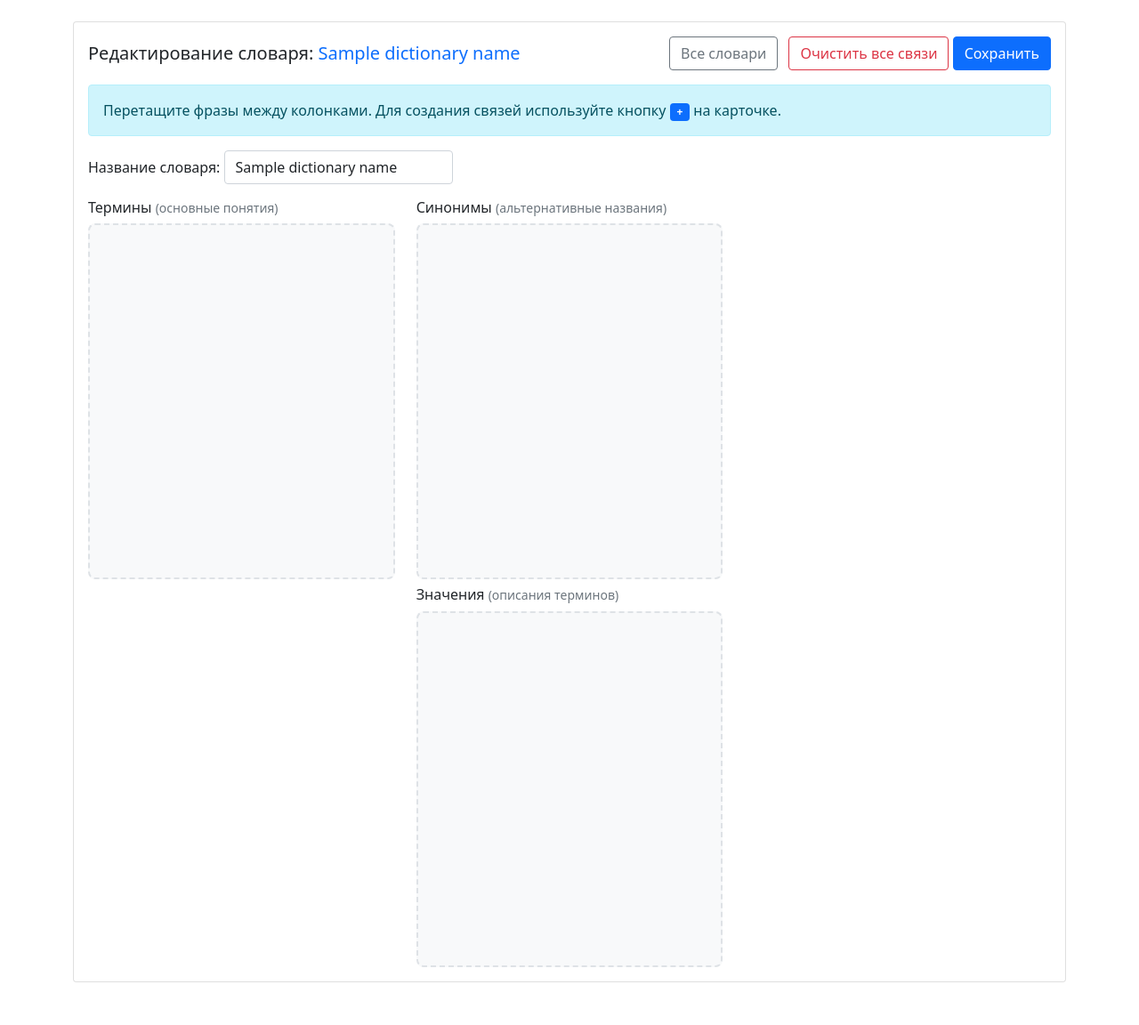
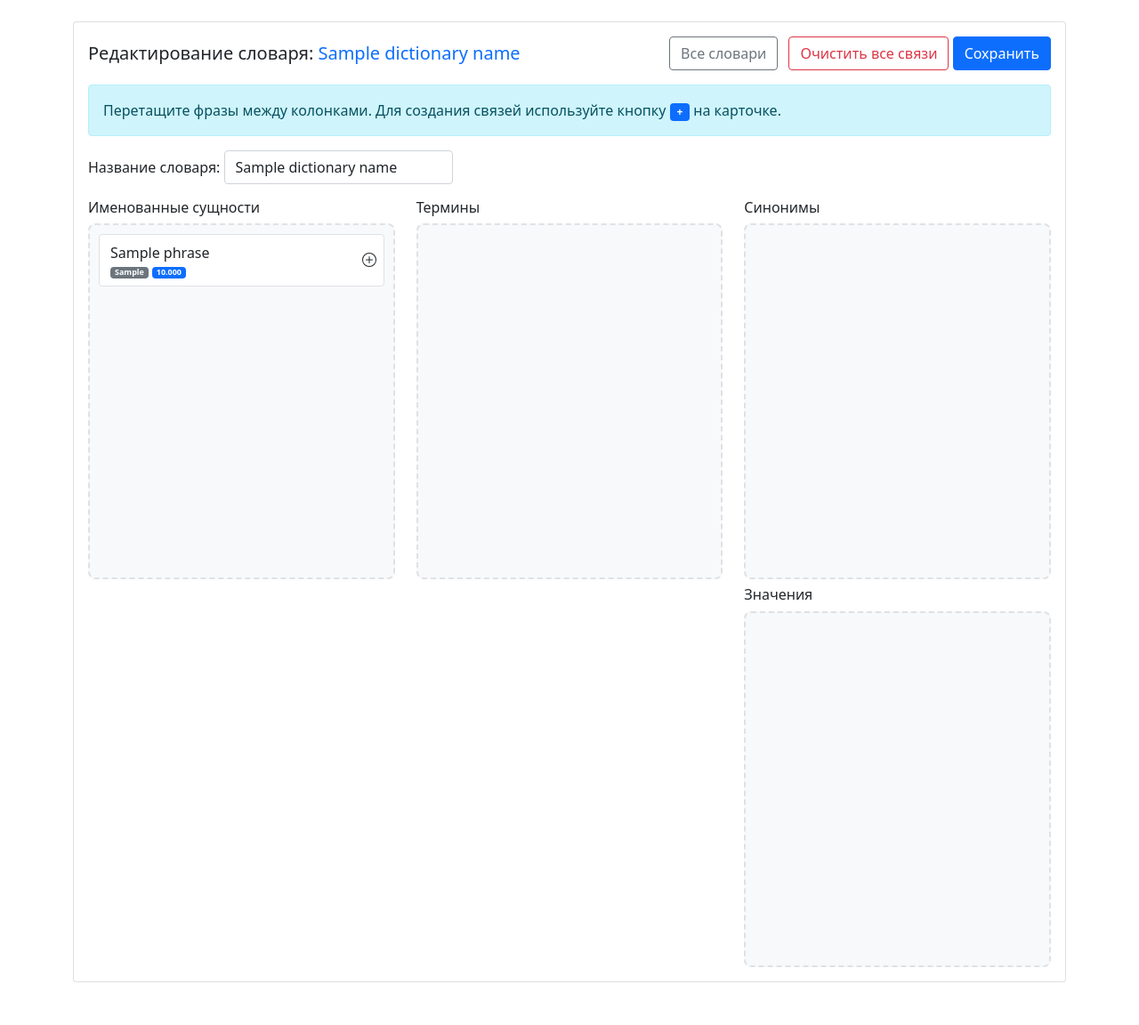
Before and after one commit to TheDudoser/NER-app, a Python web app: template templates/dictionary.html in a window 1280 px wide. Shown: the part 80-1232 px from the top of the page at 89% size. Run offline with Jinja, Linux system fonts and the light colour scheme; the template is opened without the code that fills it: most values are stand-ins (such as "Sample title", 1, 10 or a date in 2020).

Commit message:
#11: Добавил столбец "Именованные сущности" и сделал его по-умолчанию

```diff
--- a/public/js/dictionary.js
+++ b/public/js/dictionary.js
@@ -342,6 +342,13 @@ document.addEventListener('DOMContentLoaded', function () {
         console.log(fileId)
         return {
             fileId: fileId,
+            namedEntities: Array.from(document.getElementById('named-entities-column').children)
+                .map(el => ({
+                    id: el.dataset.id,
+                    text: el.innerText.split('\n')[0].trim(),
+                    tfidf: parseFloat(el.dataset.tfidf),
+                    type: el.dataset.type
+                })),
             terms: Array.from(document.getElementById('terms-column').children)
                 .map(el => ({
                     id: el.dataset.id,
@@ -375,6 +382,10 @@ document.addEventListener('DOMContentLoaded', function () {
         clearColumns();
 
         // Создаем карточки
+        data.namedEntities.forEach(item => {
+            document.getElementById('named-entities-column').appendChild(createPhraseCard(item));
+        });
+
         data.terms.forEach(item => {
             document.getElementById('terms-column').appendChild(createPhraseCard(item));
         });
--- a/templates/dictionary.html
+++ b/templates/dictionary.html
@@ -48,8 +48,8 @@
         <div class="connection-container">
             <div class="row">
                 <div class="col-md-4">
-                    <h6>Термины <small class="text-muted">(основные понятия)</small></h6>
-                    <div id="terms-column" class="drop-column">
+                    <h6>Именованные сущности</h6>
+                    <div id="named-entities-column" class="drop-column">
                         {% for phrase in phrases %}
                         <div class="phrase-card draggable" draggable="true" data-id="{{ phrase.id }}"
                              data-tfidf="{{ phrase.tfidf }}" data-type="{{ phrase.pattern_type }}">
@@ -63,8 +63,25 @@
                     </div>
                 </div>
                 <div class="col-md-4">
+                    <h6>Термины</h6>
+                    <div id="terms-column" class="drop-column">
+                        {% if dictionary_data %}
+                            {% for phrase in dictionary_data.terms %}
+                                <div class="phrase-card draggable" draggable="true" data-id="{{ phrase.id }}"
+                                     data-tfidf="{{ phrase.tfidf }}" data-type="{{ phrase.pattern_type }}">
+                                    {{ phrase.phrase }}
+                                    <div class="phrase-info">
+                                        <span class="badge bg-secondary">{{ phrase.pattern_type }}</span>
+                                        <span class="badge bg-primary">{{ "%.3f"|format(phrase.tfidf) }}</span>
+                                    </div>
+                                </div>
+                            {% endfor %}
+                        {% endif %}
+                    </div>
+                </div>
+                <div class="col-md-4">
                     <div>
-                        <h6>Синонимы <small class="text-muted">(альтернативные названия)</small></h6>
+                        <h6>Синонимы</h6>
                         <div id="synonyms-column" class="drop-column">
                             {% if dictionary_data %}
                                 {% for phrase in dictionary_data.synonyms %}
@@ -81,7 +98,7 @@
                         </div>
                     </div>
                     <div class="mt-2">
-                        <h6>Значения <small class="text-muted">(описания терминов)</small></h6>
+                        <h6>Значения</h6>
                         <div id="definitions-column" class="drop-column">
                             {% if dictionary_data %}
                                 {% for phrase in dictionary_data.definitions %}
```
Lines whose indentation alone changed are shown as unchanged.
